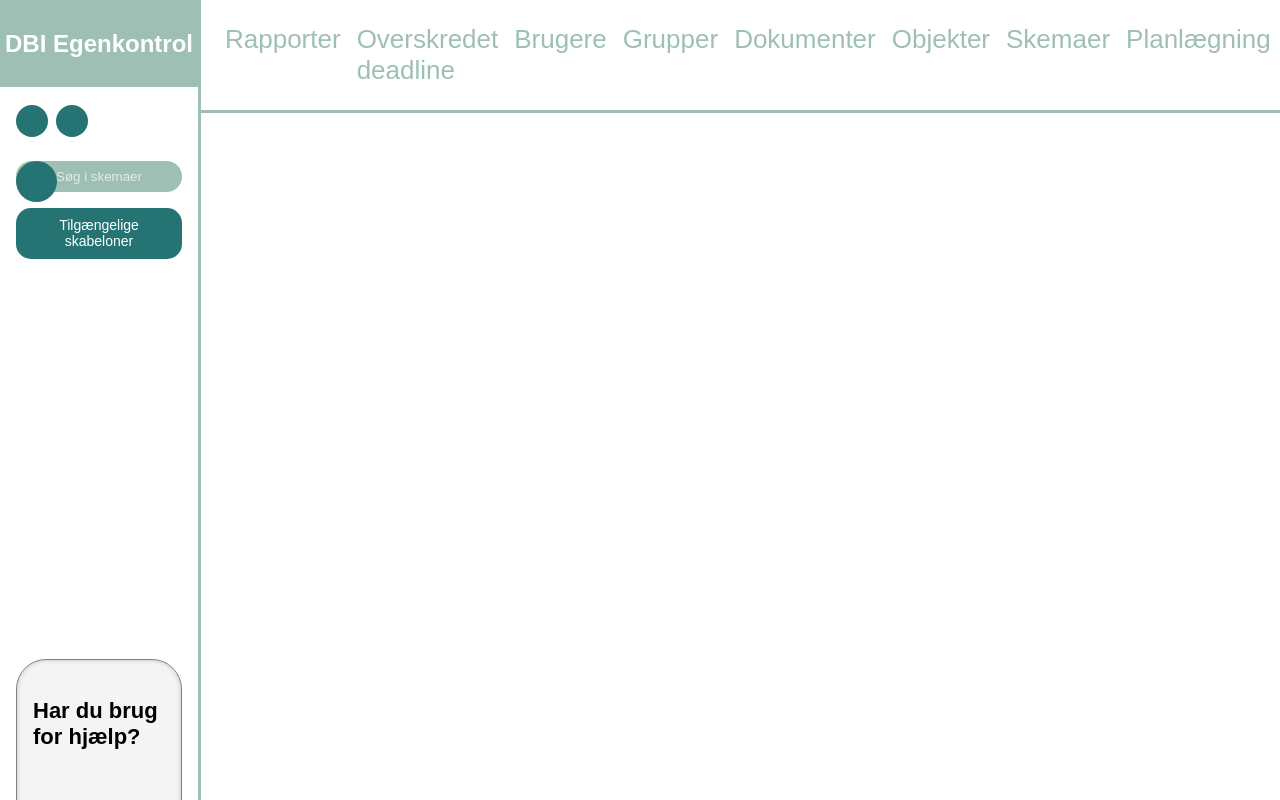
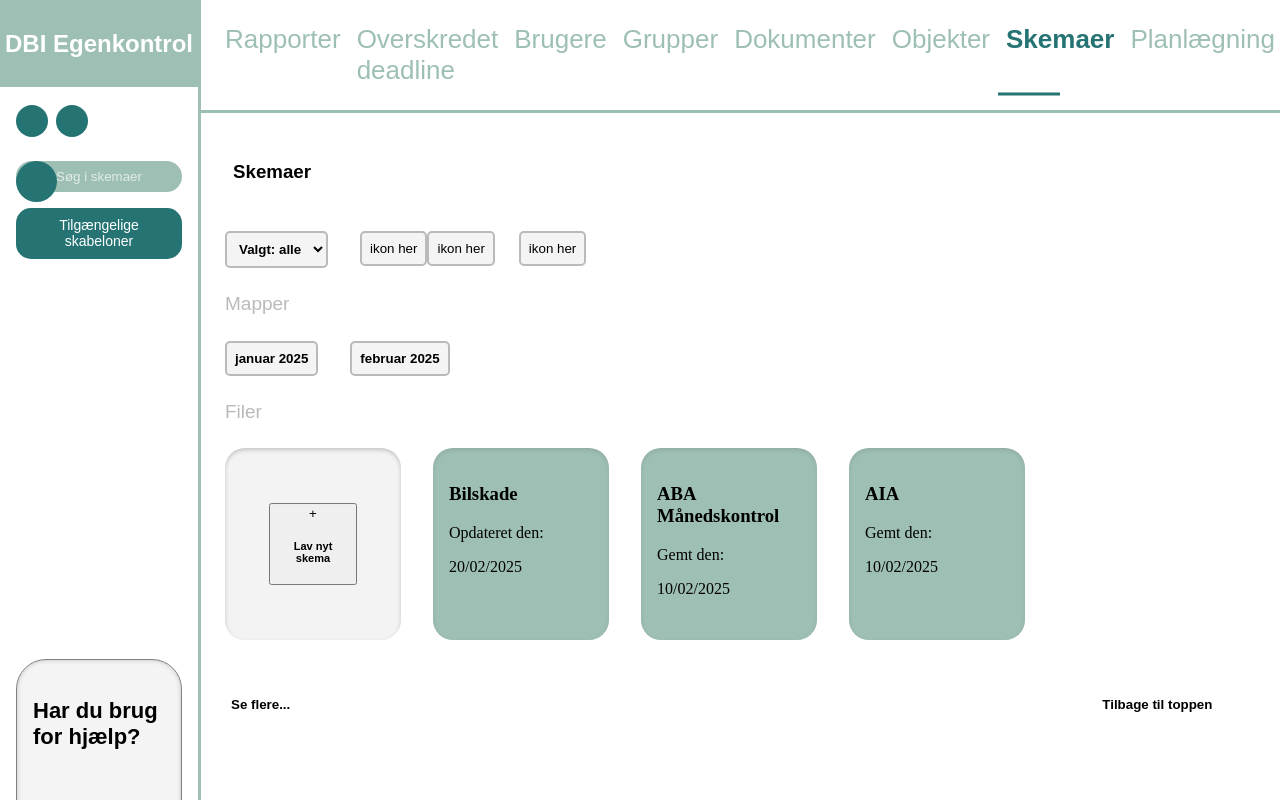
Before and after one commit to SebbeDK/DBI-egenkontrol, a Vue app in the folder DBI-Egenkontrol/: page /skemaer in a window 1280 px wide. Shown: the top 800 px of the page. Built offline with nearby package versions, Linux system fonts and the light colour scheme.

Commit message:
lavet mapper, knapper og stylingen dertil + cards

```diff
--- a/DBI-Egenkontrol/src/App.vue
+++ b/DBI-Egenkontrol/src/App.vue
@@ -30,12 +30,12 @@
       <nav class="horizontal-menu">
         <router-link to="/" class="menu-item">Rapporter</router-link>
         <router-link to="/deadlines" class="menu-item">Overskredet deadline</router-link>
-        <router-link to="/users" class="menu-item">Brugere</router-link>
-        <router-link to="/groups" class="menu-item">Grupper</router-link>
-        <router-link to="/documents" class="menu-item">Dokumenter</router-link>
-        <router-link to="/objects" class="menu-item">Objekter</router-link>
-        <router-link to="/schedules" class="menu-item">Skemaer</router-link>
-        <router-link to="/planning" class="menu-item">Planlægning</router-link>
+        <router-link to="/brugere" class="menu-item">Brugere</router-link>
+        <router-link to="/grupper" class="menu-item">Grupper</router-link>
+        <router-link to="/dokumenter" class="menu-item">Dokumenter</router-link>
+        <router-link to="/objekter" class="menu-item">Objekter</router-link>
+        <router-link to="/skemaer" class="menu-item">Skemaer</router-link>
+        <router-link to="/planlægning" class="menu-item">Planlægning</router-link>
   </nav>
     </header>
     <main>
--- /dev/null
+++ b/DBI-Egenkontrol/src/components/FileCardComponents.vue
@@ -0,0 +1,28 @@
+<script setup>
+defineProps({
+  title: String,
+  description: String,
+  date: String
+})
+</script>
+
+<template>
+  <div class="file-card">
+    <h3>{{ title }}</h3>
+    <p>{{ description }}</p>
+    <span>{{ date }}</span>
+  </div>
+</template>
+
+<style scoped>
+
+.file-card {
+  background: #9dbfb4;
+  padding: 1rem;
+  border-radius: 20px;
+  box-shadow: inset 0px 2px 4px rgba(101, 101, 101, 0.2);
+  height: 10rem;
+  width: 9rem;
+
+}
+</style>
--- /dev/null
+++ b/DBI-Egenkontrol/src/components/UploadFileCardComponent.vue
@@ -0,0 +1,44 @@
+<script setup>
+defineProps({
+  title: String,
+  description: String,
+  date: String
+})
+</script>
+
+<template>
+  <div class="upload-file-card">
+    <div id="folderIcon"></div>
+    <button id="addFileButton">
+        +
+        <h5>Lav nyt skema</h5>
+    </button>
+
+  </div>
+</template>
+
+<style scoped>
+#folderIcon{
+    position:absolute;
+    left:5px;
+    top:5px;
+}
+
+#addFileButton{
+    position:absolute;
+    left:50%;
+    top:50%;
+    transform:translate(-50%, -50%);
+}
+
+.upload-file-card {
+  position:relative;
+  background: #f4f3f4;
+  padding: 1rem;
+  border-radius: 20px;
+  box-shadow: inset 0px 2px 4px rgba(0,0,0,0.2);
+  height: 10rem;
+  width: 9rem;
+
+}
+</style>
--- a/DBI-Egenkontrol/src/router/index.js
+++ b/DBI-Egenkontrol/src/router/index.js
@@ -1,11 +1,17 @@
 import { createRouter, createWebHistory } from "vue-router";
 import Home from "../views/Home.vue";
+import Schedules from '../views/Schedules.vue'
 
 const routes = [
   {
     path: "/",
     name: "Home",
     component: () => import("../views/Home.vue"),
+  },
+  {
+    path: "/skemaer",
+    name: "Schedules",
+    component: () => import("../views/Schedules.vue"),
   },
 ];
 
--- /dev/null
+++ b/DBI-Egenkontrol/src/views/Schedules.vue
@@ -0,0 +1,161 @@
+<script setup>
+import UploadFileCardComponent from '@/components/UploadFileCardComponent.vue';
+import FileCardComponent from '../components/FileCardComponents.vue'
+
+// Data til kortene
+const cards = [
+   {
+    title: 'Bilskade',
+    description: 'Opdateret den:',
+    date: '20/02/2025'
+  },
+  {
+    title: 'ABA Månedskontrol',
+    description: 'Gemt den:',
+    date: '10/02/2025'
+  },
+  {
+    title: 'AIA',
+    description: 'Gemt den:',
+    date: '10/02/2025'
+  },
+]
+</script>
+
+<template>
+    <h3>Skemaer</h3>
+    <div class="flex-container">
+        <form action="">
+            <select name="" id="">
+                <option value="">Valgt: alle</option>
+            </select>
+        </form>
+        <div class="display-layouts">
+            <button>ikon her</button>
+            <button>ikon her</button>
+        </div>
+        <div class="save">
+            <button>ikon her</button>
+        </div>
+    </div>
+    <div class="file-containers">
+        <h4>Mapper</h4>
+        <button>januar 2025</button>
+        <button>februar 2025</button>
+    </div>
+    <div class="files">
+        <h4>Filer</h4>
+        <div class="file-cards">
+            <UploadFileCardComponent></UploadFileCardComponent>
+            <FileCardComponent
+                v-for="card in cards"
+                :key="card.title"
+                :title="card.title"
+                :description="card.description"
+                :date="card.date"
+            />
+        </div>
+    </div>
+    <button class="view-more-btn">Se flere...</button>
+    <button class="to-top-btn">Tilbage til toppen</button>
+</template>
+
+<style scoped lang="css">
+
+h3{
+    font-family: Arial, Helvetica, sans-serif;
+    margin-left: 1.5rem;
+    margin: 3rem 2rem 3rem;
+}
+
+.flex-container{
+    display: flex;
+}
+
+.file-containers{
+    border: none;
+    margin-left: 1.5rem;
+}
+
+select{
+    border-radius: 5px;
+    border: 2px solid #bababa;
+    background-color: #f3f4f3;
+    padding: 0.5rem;
+    margin-left: 1.5rem;
+    font-weight: bold;
+}
+
+.display-layouts button{
+    border-radius: 5px;
+    border: 2px solid #bababa;
+    background-color: #f3f4f3;
+    padding: 0.5rem;
+}
+
+.display-layouts{
+    margin-left: 2rem;
+}
+
+.save button{
+    border-radius: 5px;
+    border: 2px solid #bababa;
+    background-color: #f3f4f3;
+    padding: 0.5rem;
+    margin-left: 1.5rem;
+}
+
+.file-containers, h4{
+    font-family: Arial, Helvetica, sans-serif;
+    font-weight: lighter;
+    color: #bababa;
+    font-size: 19px;
+}
+
+.file-containers button{
+    border-radius: 5px;
+    border: 2px solid #bababa;
+    background-color: #f3f4f3;
+    padding: 0.5rem;
+    font-weight: bold;
+    margin-left: 2rem;
+}
+
+.file-containers :first-of-type{
+    margin-left: 0rem;
+}
+
+
+.files{
+    margin-left: 1.5rem;
+}
+
+.file-cards{
+  display: flex;
+
+}
+
+.file-cards div{
+    margin-left: 2rem;
+}
+
+.file-cards div:first-of-type{
+    margin-left: 0rem;
+}
+.view-more-btn {
+    border: none;
+    background-color: white;
+    font-weight: bold;
+    font-family: Arial, Helvetica, sans-serif;
+    margin-left: 1.5rem;
+    margin-top: 3.5rem;
+}
+
+.to-top-btn{
+    border: none;
+    background-color: white;
+    font-weight: bold;
+    font-family: Arial, Helvetica, sans-serif;
+    margin-left: 50rem;
+}
+</style>
```
